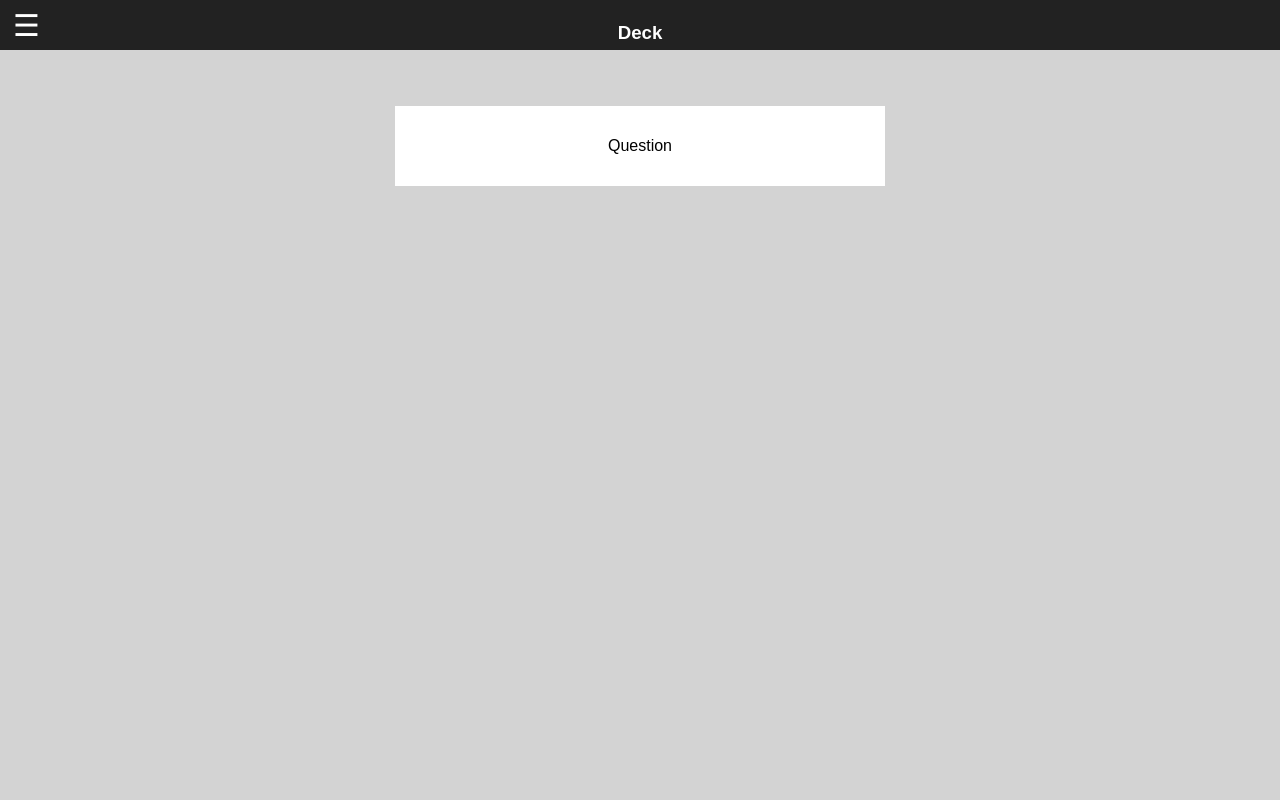
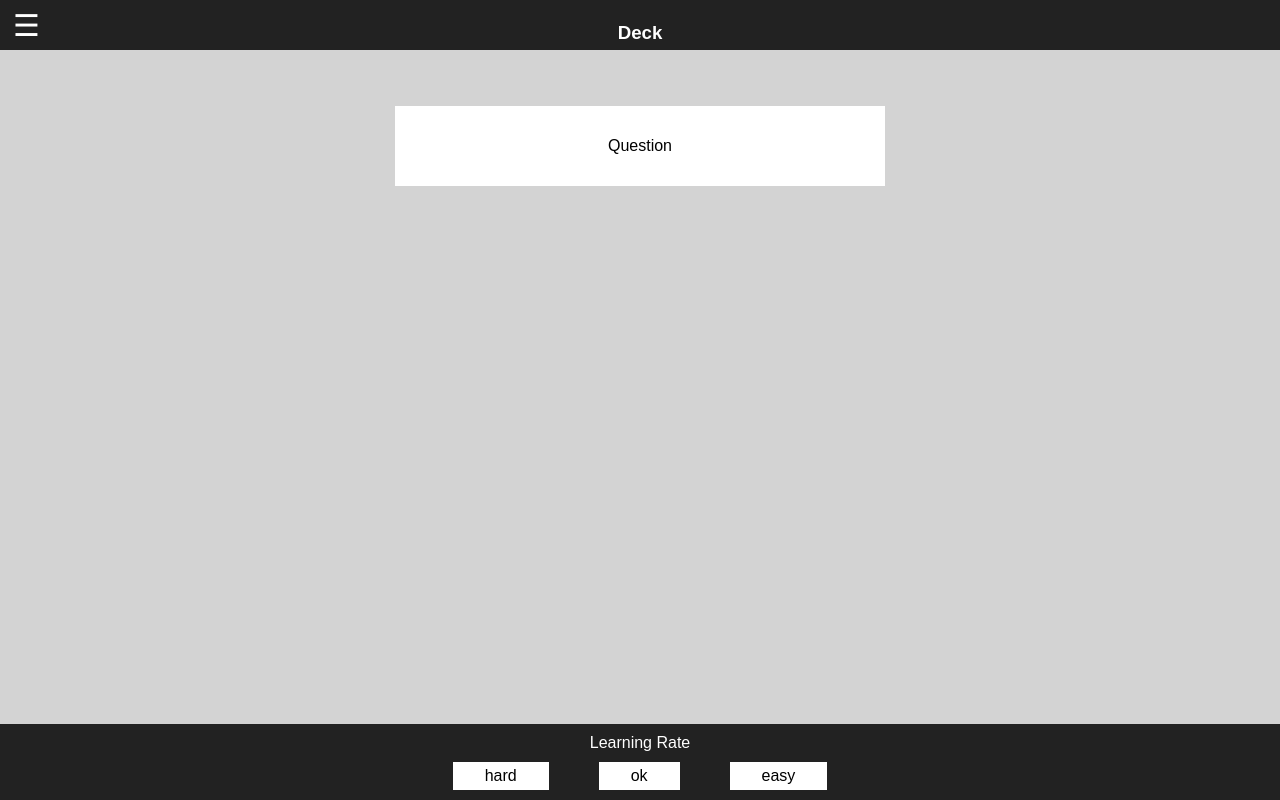
Before and after one commit to takrishn/typecards, a React (Create React App) app: page / in a window 1280 px wide. Built offline with nearby package versions, Linux system fonts and the light colour scheme; the HTML template or start-up script is replaced by a standard one.

Commit message:
footer
added footer with buttons. not yet animated

```diff
--- a/package.json
+++ b/package.json
@@ -5,6 +5,7 @@
   "dependencies": {
     "@types/react-sidebar": "^3.0.0",
     "jquery": "^3.3.1",
+    "nativescript-effects": "^1.0.0",
     "react": "^16.5.2",
     "react-dom": "^16.5.2",
     "react-scripts-ts": "3.1.0",
--- a/src/App.css
+++ b/src/App.css
@@ -22,6 +22,7 @@ body {
   overflow-x: hidden;
   transition: 0.5s;
   padding-top: 60px;
+  white-space: nowrap;
 }
 
 .Sidenav a {
@@ -34,7 +35,7 @@ body {
 }
 
 .Sidenav a:hover {
-  color: #f1f1f1;
+  color: white;
 }
 
 .Closenav {
@@ -77,6 +78,45 @@ body {
   color: white;
 }
 
+.App-footer {
+  position: fixed;
+  left: 0;
+  bottom: 0;
+  width: 100%;
+  background-color: #222;
+  color: white;
+  text-align: center;
+  display: inline-block;
+  padding-top: 10px;
+  padding-bottom: 10px;
+}
+
+.App-footer p {
+  margin: 0px;
+  padding: 0px;
+  padding-bottom: 10px;
+}
+
+.Divider {
+  padding-left: 50px;
+  display: inline-block;
+}
+
+.Footerbutton {
+  background-color: white;
+  color: black;
+  border: none;
+  padding: 5px 32px;
+  text-align: center;
+  text-decoration: none;
+  font-size: 16px;
+}
+
+.Footerbutton:hover {
+  background-color: #222;
+  color: white;
+}
+
 .App-title {
   font-size: 1em;
 }
--- a/src/App.tsx
+++ b/src/App.tsx
@@ -1,9 +1,13 @@
 import * as React from 'react';
 import './App.css';
 import Description from './Description';
+import Footer from './Footer';
 import Header from './Header';
 
+
 class App extends React.Component {
+
+  // open side bar
   public openNav = () => {
     const mySidenav: HTMLElement | null= document.getElementById("mySidenav");
     if (mySidenav === null) {return};
@@ -11,6 +15,7 @@ class App extends React.Component {
     mySidenav.style.width = "250px";
   };
 
+  // close side bar
   public closeNav = () => {
     const mySidenav: HTMLElement | null= document.getElementById("mySidenav");
     if (mySidenav === null) {return};
@@ -21,12 +26,13 @@ class App extends React.Component {
   public render() {
     return (
       <body>
+
         <div id="mySidenav" className="Sidenav">
           <button className="Closenav" onClick={this.closeNav}>×</button>
-          <a href="#">About</a>
-          <a href="#">Services</a>
-          <a href="#">Clients</a>
-          <a href="#">Contact</a>
+          <a href="#">Decks</a>
+          <a href="#">Add Card</a>
+          <a href="#">Whats webdev</a>
+          <a href="#">Options</a>
         </div>
 
         <div className="App">
@@ -42,8 +48,13 @@ class App extends React.Component {
 
           </header>
           <br /> <br />
+
           <Description />
+          <Footer />
         </div>
+
+
+
       </body>
     );
   }
--- a/src/Description.tsx
+++ b/src/Description.tsx
@@ -1,6 +1,11 @@
 import * as React from 'react';
 
+// these are the cards in the body
 class Description extends React.Component {
+
+  // animation for the answer cards to slide down
+
+
   public render() {
     return (
       <div>
@@ -10,13 +15,15 @@ class Description extends React.Component {
 
         <div className="Expandable" id="nav">
           <div className="Boxed" id="ans1">
-            <p>You</p>
+            <p>Answer</p>
           </div>
+
           <div className="Boxed" id="ans2">
-            <p>can</p>
+            <p>Answer</p>
           </div>
+
           <div className="Boxed" id="ans3">
-            <p>read.</p>
+            <p>Answer</p>
           </div>
         </div>
 
--- /dev/null
+++ b/src/Footer.tsx
@@ -0,0 +1,26 @@
+import * as React from 'react';
+
+// names are names of buttons
+interface IProps {
+    hard?: string;
+    ok?: string;
+    easy?: string;
+}
+
+const Footer: React.SFC<IProps> = (props: IProps) => (
+    <div className="App-footer">
+        <p>Learning Rate</p>
+        <button className="Footerbutton">{props.hard}</button><div className="Divider"/>
+        <button className="Footerbutton">{props.ok}</button><div className="Divider"/>
+        <button className="Footerbutton">{props.easy}</button>
+    </div>
+
+);
+
+Footer.defaultProps = {
+    easy: 'easy',
+    hard: 'hard',
+    ok: 'ok',
+};
+
+export default Footer;
--- a/src/Header.tsx
+++ b/src/Header.tsx
@@ -1,5 +1,6 @@
 import * as React from 'react';
 
+// name is deck name
 interface IProps {
   name?: string;
 }
```
Also changed, not shown: 1 other file (tests, documents, lock files or other folders). Lines whose indentation alone changed are shown as unchanged.
